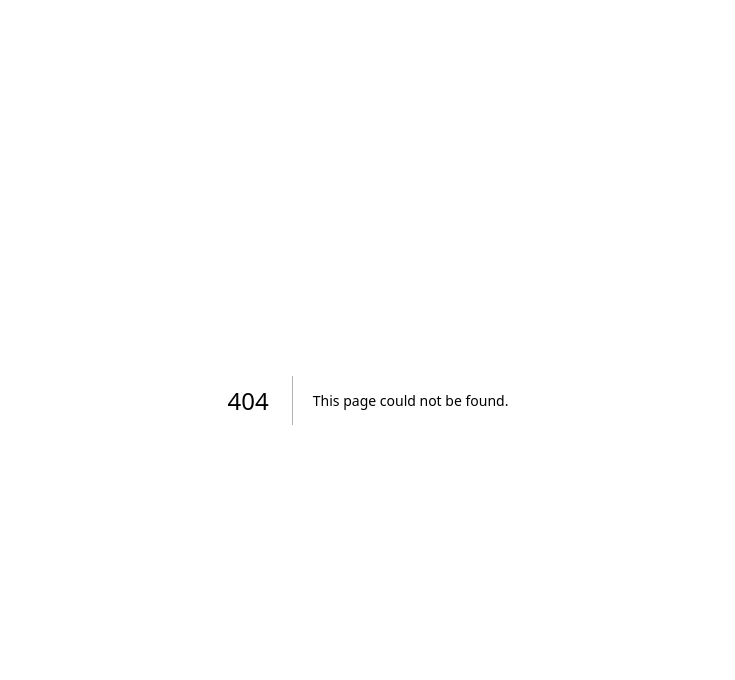
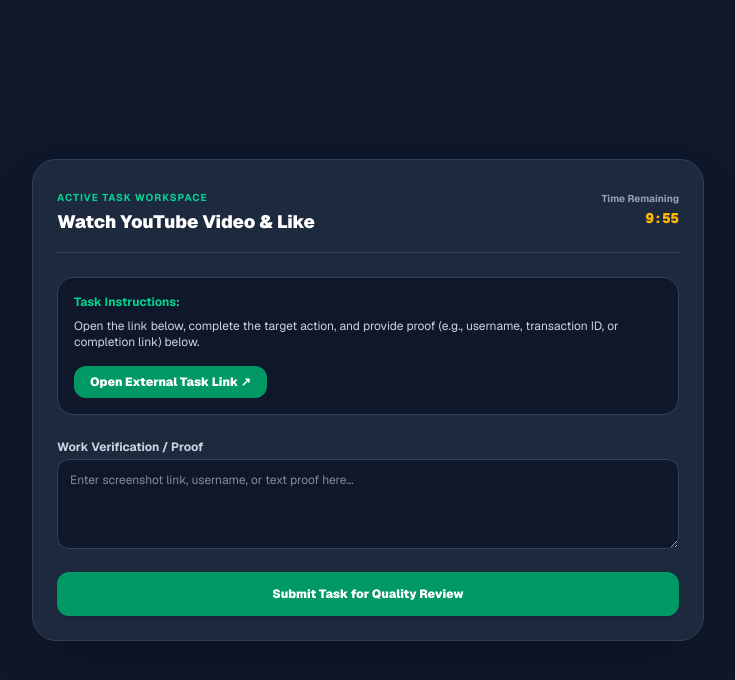
Before and after one commit to manageroutlier29-cell/rofra-tasks, a Next.js app: page /task/1 in a window 1280 px wide. Before the commit this address had no page. Shown: the top 680 px of the page, without its empty margins (272-1007 px from the left). Built offline with nearby package versions, Linux system fonts and the light colour scheme; no server answers; the database is empty.

Commit message:
Add Outlier style workspace timer and reviewer approval workflow

```diff
--- a/app/admin/page.tsx
+++ b/app/admin/page.tsx
@@ -8,14 +8,12 @@ import { fetchAllTasks, Task } from '@/lib/tasks';
 export default function AdminBackendPage() {
   const router = useRouter();
   const [currentUser, setCurrentUser] = useState('');
-  const [activeTab, setActiveTab] = useState<'users' | 'team' | 'payouts' | 'tasks'>('users');
+  const [activeTab, setActiveTab] = useState<'users' | 'reviews' | 'payouts' | 'tasks'>('users');
 
   const [workers, setWorkers] = useState<any[]>([]);
+  const [submissions, setSubmissions] = useState<any[]>([]);
   const [payouts, setPayouts] = useState<any[]>([]);
   const [tasks, setTasks] = useState<Task[]>([]);
-
-  const [newTeamEmail, setNewTeamEmail] = useState('');
-  const [newTeamRole, setNewTeamRole] = useState('director');
 
   const [taskTitle, setTaskTitle] = useState('');
   const [taskReward, setTaskReward] = useState('');
@@ -33,6 +31,9 @@ export default function AdminBackendPage() {
     const { data: workerData } = await supabase.from('workers').select('*');
     if (workerData) setWorkers(workerData);
 
+    const { data: subData } = await supabase.from('task_submissions').select('*').order('created_at', { ascending: false });
+    if (subData) setSubmissions(subData);
+
     const { data: payoutData } = await supabase.from('payouts').select('*').order('created_at', { ascending: false });
     if (payoutData) setPayouts(payoutData);
   };
@@ -42,44 +43,23 @@ export default function AdminBackendPage() {
     setTasks(data);
   };
 
-  const toggleProStatus = async (email: string, currentPro: boolean) => {
-    await supabase.from('workers').update({ is_pro: !currentPro }).eq('email', email);
+  const handleApproveSubmission = async (sub: any) => {
+    // 1. Mark submission approved
+    await supabase.from('task_submissions').update({ status: 'approved' }).eq('id', sub.id);
+
+    // 2. Fetch worker current balance and add reward
+    const { data: worker } = await supabase.from('workers').select('balance').eq('email', sub.worker_email).single();
+    const currentBal = worker?.balance || 0;
+    const newBal = currentBal + parseFloat(sub.reward);
+
+    await supabase.from('workers').update({ balance: newBal }).eq('email', sub.worker_email);
+
+    alert(`Submission approved! Added KSh ${sub.reward} to ${sub.worker_email}`);
     fetchAdminData();
   };
 
-  const adjustBalance = async (email: string, currentBalance: number) => {
-    const added = prompt('Set user balance (KSh):', currentBalance.toString());
-    if (added !== null) {
-      const newBal = parseFloat(added);
-      if (!isNaN(newBal)) {
-        await supabase.from('workers').update({ balance: newBal }).eq('email', email);
-        fetchAdminData();
-      }
-    }
-  };
-
-  const handleAddTeamMember = async (e: React.FormEvent) => {
-    e.preventDefault();
-    if (!newTeamEmail) return;
-
-    const lowerEmail = newTeamEmail.trim().toLowerCase();
-    const { data: existing } = await supabase.from('workers').select('*').eq('email', lowerEmail).single();
-
-    if (existing) {
-      await supabase.from('workers').update({ role: newTeamRole, is_pro: true }).eq('email', lowerEmail);
-    } else {
-      await supabase.from('workers').insert([
-        { email: lowerEmail, balance: 0, is_pro: true, role: newTeamRole }
-      ]);
-    }
-
-    alert(`Role '${newTeamRole}' assigned to ${lowerEmail}`);
-    setNewTeamEmail('');
-    fetchAdminData();
-  };
-
-  const handlePayoutStatus = async (id: string, status: 'approved' | 'rejected') => {
-    await supabase.from('payouts').update({ status }).eq('id', id);
+  const handleRejectSubmission = async (id: string) => {
+    await supabase.from('task_submissions').update({ status: 'rejected' }).eq('id', id);
     fetchAdminData();
   };
 
@@ -103,8 +83,6 @@ export default function AdminBackendPage() {
     loadTasks();
   };
 
-  const teamMembers = workers.filter((w) => w.role && w.role !== 'worker');
-
   return (
     <div className="min-h-screen bg-slate-950 text-slate-100 font-sans p-4 pb-20">
       <div className="max-w-4xl mx-auto space-y-6">
@@ -120,7 +98,7 @@ export default function AdminBackendPage() {
         </div>
 
         <div className="flex bg-slate-900 p-1.5 rounded-2xl border border-slate-800 gap-2">
-          {(['users', 'team', 'payouts', 'tasks'] as const).map((tab) => (
+          {(['users', 'reviews', 'payouts', 'tasks'] as const).map((tab) => (
             <button
               key={tab}
               onClick={() => setActiveTab(tab)}
@@ -141,17 +119,10 @@ export default function AdminBackendPage() {
                 <div key={w.id || w.email} className="py-3 flex justify-between items-center text-xs">
                   <div>
                     <div className="font-bold text-white">{w.email}</div>
-                    <div className="text-[10px] text-slate-400">
-                      Phone: {w.phone || 'N/A'} | Role: <span className="text-amber-400 font-bold">{w.role || 'worker'}</span>
+                    <div className="text-[10px] text-slate-400">Phone: {w.phone || 'N/A'} | Role: <span className="text-amber-400 font-bold">{w.role || 'worker'}</span></div>
                   </div>
-                  </div>
-                  <div className="flex items-center gap-2">
-                    <button onClick={() => adjustBalance(w.email, w.balance || 0)} className="bg-slate-800 px-2.5 py-1 rounded font-bold text-emerald-400 border border-slate-700">
+                  <div className="font-bold text-emerald-400 bg-slate-800 px-3 py-1 rounded-lg border border-slate-700">
                     KSh {w.balance || 0}
-                    </button>
-                    <button onClick={() => toggleProStatus(w.email, w.is_pro)} className={`px-3 py-1 rounded font-bold ${w.is_pro ? 'bg-amber-500 text-slate-950' : 'bg-slate-800 text-slate-400'}`}>
-                      {w.is_pro ? 'PRO' : 'Make PRO'}
-                    </button>
                   </div>
                 </div>
               ))}
@@ -159,53 +130,44 @@ export default function AdminBackendPage() {
           </div>
         )}
 
-        {activeTab === 'team' && (
-          <div className="space-y-4">
+        {activeTab === 'reviews' && (
           <div className="bg-slate-900 p-5 rounded-3xl border border-slate-800 space-y-4">
-              <h2 className="text-xs font-black uppercase text-slate-400">Assign Director / Support Access</h2>
-              <form onSubmit={handleAddTeamMember} className="grid grid-cols-1 md:grid-cols-3 gap-3">
-                <input
-                  type="email"
-                  placeholder="director@rofratask.com"
-                  value={newTeamEmail}
-                  onChange={(e) => setNewTeamEmail(e.target.value)}
-                  className="bg-slate-950 border border-slate-800 rounded-xl px-3 py-2 text-xs text-white"
-                  required
-                />
-                <select
-                  value={newTeamRole}
-                  onChange={(e) => setNewTeamRole(e.target.value)}
-                  className="bg-slate-950 border border-slate-800 rounded-xl px-3 py-2 text-xs text-white font-bold"
-                >
-                  <option value="director">Director</option>
-                  <option value="support">Support Agent</option>
-                  <option value="admin">Admin</option>
-                </select>
-                <button type="submit" className="bg-emerald-600 font-bold text-xs py-2 rounded-xl">
-                  + Assign Role
+            <h2 className="text-xs font-black uppercase text-slate-400">Outlier Quality Review Queue ({submissions.length})</h2>
+            <div className="divide-y divide-slate-800">
+              {submissions.map((s) => (
+                <div key={s.id} className="py-3 flex justify-between items-center text-xs">
+                  <div className="space-y-1 max-w-md">
+                    <div className="font-bold text-white">{s.task_title} <span className="text-emerald-400">(KSh {s.reward})</span></div>
+                    <div className="text-[10px] text-slate-400">Worker: {s.worker_email}</div>
+                    <div className="bg-slate-950 p-2 rounded-lg text-slate-300 font-mono text-[11px] border border-slate-800">
+                      Proof: {s.proof_text}
+                    </div>
+                  </div>
+                  <div className="flex items-center gap-2">
+                    {s.status === 'pending' ? (
+                      <>
+                        <button onClick={() => handleApproveSubmission(s)} className="bg-emerald-600 px-3 py-1.5 rounded-lg font-bold text-white">
+                          Approve & Pay
                         </button>
-              </form>
+                        <button onClick={() => handleRejectSubmission(s.id)} className="bg-red-600/20 text-red-400 border border-red-500/20 px-3 py-1.5 rounded-lg font-bold">
+                          Reject
+                        </button>
+                      </>
+                    ) : (
+                      <span className={`font-black uppercase text-[10px] px-2 py-0.5 rounded ${s.status === 'approved' ? 'bg-emerald-500/20 text-emerald-400' : 'bg-red-500/20 text-red-400'}`}>
+                        {s.status}
+                      </span>
+                    )}
                   </div>
-
-            <div className="bg-slate-900 p-5 rounded-3xl border border-slate-800 space-y-3">
-              <h3 className="text-xs font-black uppercase text-slate-400">Authorized Team Members ({teamMembers.length})</h3>
-              <div className="divide-y divide-slate-800">
-                {teamMembers.map((m) => (
-                  <div key={m.email} className="py-2.5 flex justify-between items-center text-xs">
-                    <span className="font-bold text-white">{m.email}</span>
-                    <span className="bg-amber-500/10 text-amber-400 px-2.5 py-0.5 rounded-full font-black uppercase text-[10px]">
-                      {m.role}
-                    </span>
                 </div>
               ))}
-              </div>
             </div>
           </div>
         )}
 
         {activeTab === 'payouts' && (
           <div className="bg-slate-900 p-5 rounded-3xl border border-slate-800 space-y-4">
-            <h2 className="text-xs font-black uppercase text-slate-400">Wednesday M-Pesa Payout Queue</h2>
+            <h2 className="text-xs font-black uppercase text-slate-400">Wednesday Payout Queue</h2>
             <div className="divide-y divide-slate-800">
               {payouts.map((p) => (
                 <div key={p.id} className="py-3 flex justify-between items-center text-xs">
@@ -213,16 +175,7 @@ export default function AdminBackendPage() {
                     <div className="font-bold text-white">{p.worker_email}</div>
                     <div className="text-[10px] text-slate-400">Phone: {p.phone} | KSh {p.amount}</div>
                   </div>
-                  <div className="flex gap-2">
-                    {p.status === 'pending' ? (
-                      <>
-                        <button onClick={() => handlePayoutStatus(p.id, 'approved')} className="bg-emerald-600 px-2 py-1 rounded text-white font-bold">Approve</button>
-                        <button onClick={() => handlePayoutStatus(p.id, 'rejected')} className="bg-red-600 px-2 py-1 rounded text-white font-bold">Reject</button>
-                      </>
-                    ) : (
                   <span className="font-bold uppercase text-slate-500">{p.status}</span>
-                    )}
-                  </div>
                 </div>
               ))}
             </div>
--- /dev/null
+++ b/app/task/[id]/page.tsx
@@ -0,0 +1,125 @@
+'use client';
+
+import { useState, useEffect } from 'react';
+import { useRouter, useParams } from 'next/navigation';
+import { supabase } from '@/lib/supabase';
+import { fetchAllTasks, Task } from '@/lib/tasks';
+
+export default function OutlierTaskPage() {
+  const router = useRouter();
+  const params = useParams();
+  const taskId = params.id as string;
+
+  const [task, setTask] = useState<Task | null>(null);
+  const [proof, setProof] = useState('');
+  const [timeLeft, setTimeLeft] = useState(600); // 10-minute timer
+  const [submitting, setSubmitting] = useState(false);
+  const [email, setEmail] = useState('');
+
+  useEffect(() => {
+    const userEmail = localStorage.getItem('userEmail') || '';
+    setEmail(userEmail);
+
+    async function loadTask() {
+      const allTasks = await fetchAllTasks();
+      const current = allTasks.find((t) => t.id === taskId);
+      if (current) setTask(current);
+    }
+    loadTask();
+
+    const timer = setInterval(() => {
+      setTimeLeft((prev) => (prev > 0 ? prev - 1 : 0));
+    }, 1000);
+
+    return () => clearInterval(timer);
+  }, [taskId]);
+
+  const handleSubmit = async (e: React.FormEvent) => {
+    e.preventDefault();
+    if (!proof.trim() || !task) return;
+
+    setSubmitting(true);
+
+    const { error } = await supabase.from('task_submissions').insert([
+      {
+        task_id: task.id,
+        task_title: task.title,
+        worker_email: email,
+        proof_text: proof,
+        reward: task.reward,
+        status: 'pending'
+      }
+    ]);
+
+    if (!error) {
+      alert('Task submitted for Reviewer Approval!');
+      router.push('/dashboard');
+    } else {
+      alert('Failed to submit task. Please try again.');
+    }
+    setSubmitting(false);
+  };
+
+  if (!task) return <div className="p-6 text-center text-xs text-slate-500">Loading task workplace...</div>;
+
+  const minutes = Math.floor(timeLeft / 60);
+  const seconds = timeLeft % 60;
+
+  return (
+    <div className="min-h-screen bg-slate-900 text-slate-100 font-sans p-4 flex items-center justify-center">
+      <div className="max-w-2xl w-full bg-slate-800 p-6 rounded-3xl border border-slate-700 shadow-2xl space-y-6">
+
+        <div className="flex justify-between items-center border-b border-slate-700 pb-4">
+          <div>
+            <span className="text-[10px] font-bold text-emerald-400 uppercase tracking-widest">Active Task Workspace</span>
+            <h1 className="text-lg font-black text-white">{task.title}</h1>
+          </div>
+          <div className="text-right">
+            <span className="text-[10px] font-bold text-slate-400 block">Time Remaining</span>
+            <span className={`text-sm font-black font-mono ${timeLeft < 120 ? 'text-red-400' : 'text-amber-400'}`}>
+              {minutes}:{seconds < 10 ? `0${seconds}` : seconds}
+            </span>
+          </div>
+        </div>
+
+        <div className="bg-slate-900 p-4 rounded-2xl border border-slate-700 space-y-2 text-xs">
+          <div className="font-bold text-emerald-400">Task Instructions:</div>
+          <p className="text-slate-300">
+            Open the link below, complete the target action, and provide proof (e.g., username, transaction ID, or completion link) below.
+          </p>
+          <a
+            href={task.link}
+            target="_blank"
+            rel="noreferrer"
+            className="inline-block bg-emerald-600 hover:bg-emerald-500 text-white font-black text-xs px-4 py-2 rounded-xl transition mt-2"
+          >
+            Open External Task Link ↗
+          </a>
+        </div>
+
+        <form onSubmit={handleSubmit} className="space-y-4">
+          <div>
+            <label className="text-xs font-bold text-slate-300 block mb-1">Work Verification / Proof</label>
+            <textarea
+              rows={4}
+              placeholder="Enter screenshot link, username, or text proof here..."
+              value={proof}
+              onChange={(e) => setProof(e.target.value)}
+              className="w-full bg-slate-900 border border-slate-700 rounded-xl p-3 text-xs text-white outline-none focus:border-emerald-500"
+              required
+            />
+          </div>
+
+          <button
+            type="submit"
+            disabled={submitting || timeLeft === 0}
+            className="w-full bg-emerald-600 hover:bg-emerald-500 text-white font-black text-xs py-3.5 rounded-xl transition shadow"
+          >
+            {submitting ? 'Submitting to Review Queue...' : 'Submit Task for Quality Review'}
+          </button>
+        </form>
+
+      </div>
+    </div>
+  );
+}
```
Lines whose indentation alone changed are shown as unchanged.
